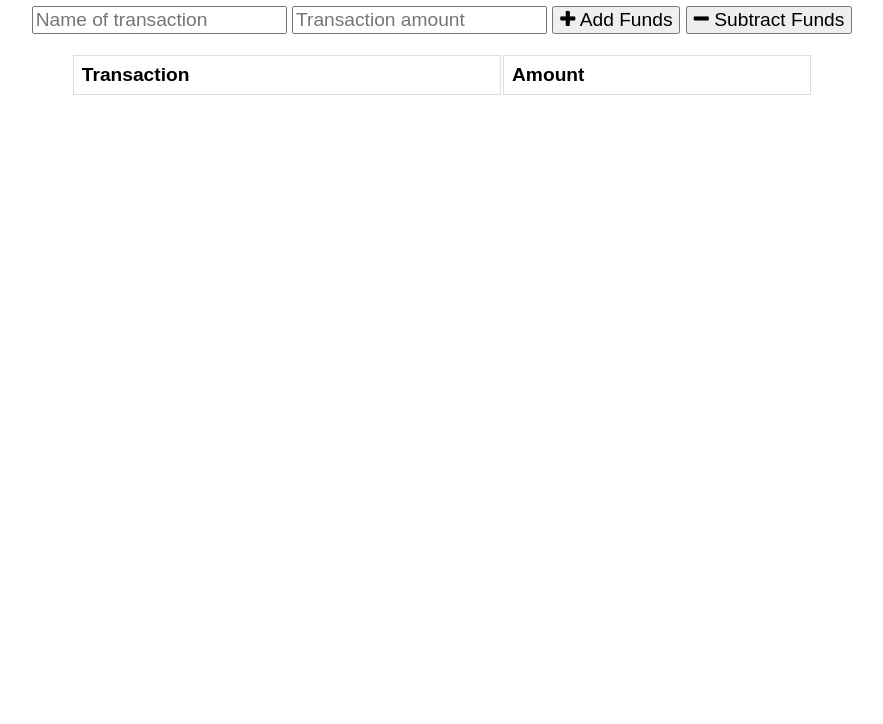
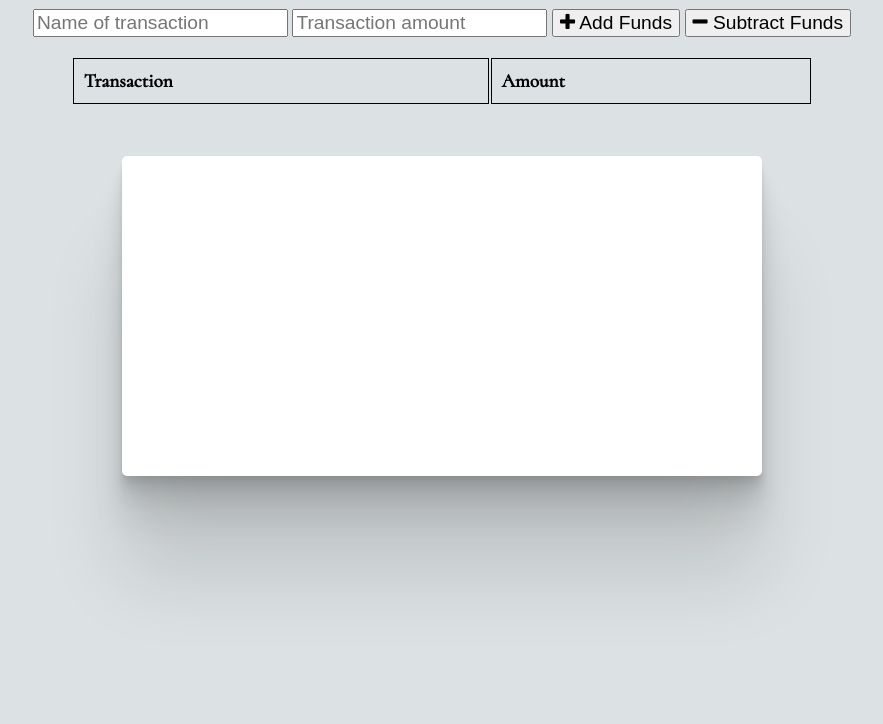
Before and after one commit to cboswel1/budget-tracker, a website: page public/index.html in a window 1280 px wide. Shown: the part 76-800 px from the top of the page, without its empty margins (198-1081 px from the left). Drawn offline with nearby package versions, Linux system fonts and the light colour scheme; no server answers.

Commit message:
style changes

```diff
--- a/public/index.html
+++ b/public/index.html
@@ -6,7 +6,8 @@
   <meta http-equiv="X-UA-Compatible" content="ie=edge">
   <meta name="theme-color" content="#317EFB">
   <link rel="shortcut icon" href="icons/icon-192x192.png" type="image/x-icon">
-
+  <link rel="preconnect" href="https://fonts.gstatic.com">
+  <link href="https://fonts.googleapis.com/css2?family=Cormorant:wght@500&display=swap" rel="stylesheet">
   <link rel="stylesheet" href="https://stackpath.bootstrapcdn.com/font-awesome/4.7.0/css/font-awesome.min.css">
   <link rel="stylesheet" href="styles.css">
 
@@ -38,7 +39,7 @@
       </table>
     </div>
 
-    <canvas id="myChart"></canvas>
+    <canvas id="myChart" class="chart-bg"></canvas>
   </div>
 
   <script src="https://cdn.jsdelivr.net/npm/chart.js@2.8.0"></script>
--- a/public/styles.css
+++ b/public/styles.css
@@ -1,6 +1,8 @@
 body {
   font-size: 120%;
   font-family: Arial;
+  font-family: 'Cormorant', serif;
+  background-color: #DCE1E3;
 }
 
 button, input {
@@ -13,13 +15,14 @@ table {
 }
 
 td, th {
-  border: 1px solid #dddddd;
+  border: 1px solid black;
   text-align: left;
-  padding: 8px;
+  padding: 10px;
+
 }
 
 tr:nth-child(even) {
-  background-color: #dddddd;
+  background-color: #5C5f58;
 }
 
 .error {
@@ -34,7 +37,6 @@ tr:nth-child(even) {
 
 .total {
   font-size: 150%;
-  text-decoration: underline;
 }
 
 .form {
@@ -49,3 +51,22 @@ tr:nth-child(even) {
   width: 90%;
   margin: 0 auto;
 }
+
+.chart-bg {
+  box-shadow:
+  0 2.8px 2.2px rgba(0, 0, 0, 0.034),
+  0 6.7px 5.3px rgba(0, 0, 0, 0.048),
+  0 12.5px 10px rgba(0, 0, 0, 0.06),
+  0 22.3px 17.9px rgba(0, 0, 0, 0.072),
+  0 41.8px 33.4px rgba(0, 0, 0, 0.086),
+  0 100px 80px rgba(0, 0, 0, 0.12)
+;
+
+
+
+  min-height: 200px;
+  width: 50vw;
+  margin: 50px auto;
+  background: white;
+  border-radius: 5px;
+}
```
